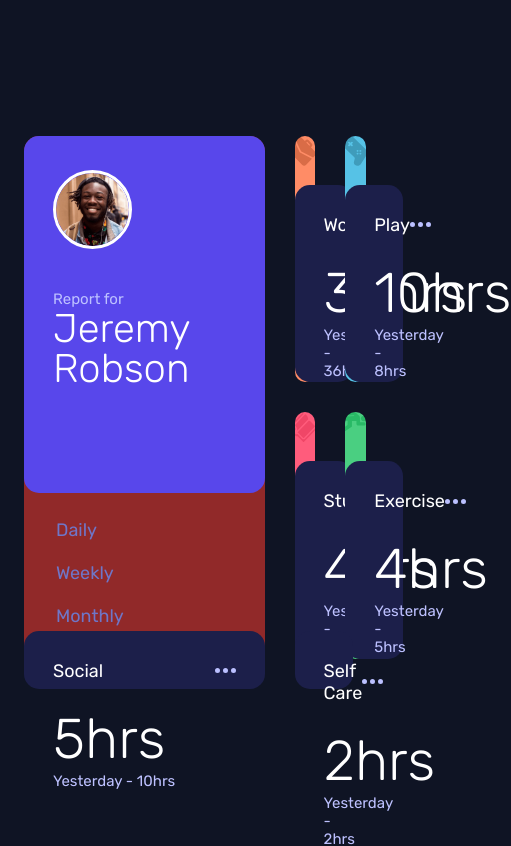
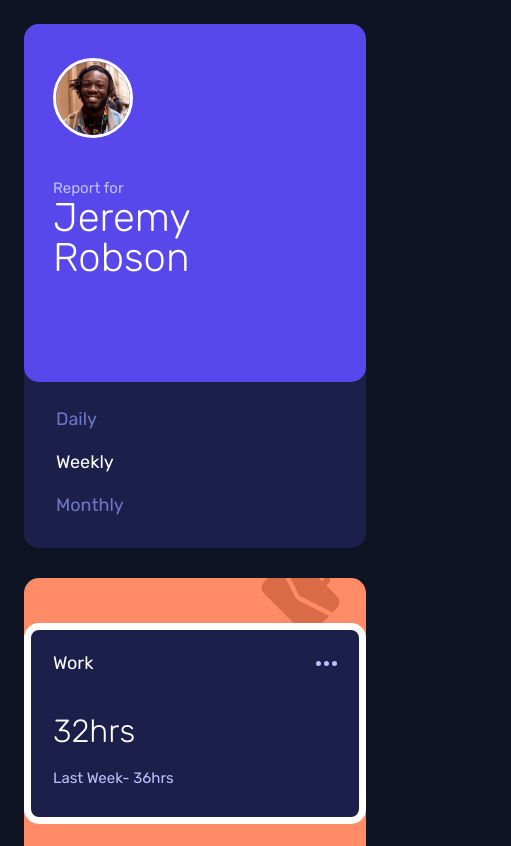
Before and after one commit to xvferdy/fem-time-tracking-dashboard, a React (Create React App) app: page / in a window 390 px wide. Shown: the top 846 px of the page, 511 px wide, since content can reach past the window. Built offline with nearby package versions, Linux system fonts and the light colour scheme.

Commit message:
Try to fix active className for tabs

```diff
--- a/src/components/Card.js
+++ b/src/components/Card.js
@@ -25,7 +25,14 @@ function Card({ title, timeframes }) {
 				</div>
 				<div className="card__content-detail">
 					<h3>{current}hrs</h3>
-					<p>Yesterday - {previous}hrs</p>
+					<p>
+						{period === "weekly"
+							? "Last Week"
+							: period === "daily"
+							? "Yesterday"
+							: "Last Month"}
+						- {previous}hrs
+					</p>
 				</div>
 			</div>
 		</div>
--- a/src/components/Profile.js
+++ b/src/components/Profile.js
@@ -1,10 +1,14 @@
 import React, { useContext } from "react";
 
 import { DispatchPeriodContext } from "../context/Period.context";
+import { PeriodContext } from "../context/Period.context";
+
 import avatar from "../assets/images/image-jeremy.png";
 
 function Profile() {
 	const dispatch = useContext(DispatchPeriodContext);
+	const period = useContext(PeriodContext);
+
 	return (
 		<section className="profile">
 			<div className="profile__header">
@@ -13,9 +17,24 @@ function Profile() {
 				<h1>Jeremy Robson</h1>
 			</div>
 			<div className="profile__tabs">
-				<button onClick={() => dispatch({ type: "DAILY" })}>Daily</button>
-				<button onClick={() => dispatch({ type: "WEEKLY" })}>Weekly</button>
-				<button onClick={() => dispatch({ type: "MONTHLY" })}>Monthly</button>
+				<button
+					className={period === "daily" ? "button button--active" : "button"}
+					onClick={() => dispatch({ type: "DAILY" })}
+				>
+					Daily
+				</button>
+				<button
+					className={period === "weekly" ? "button button--active" : "button"}
+					onClick={() => dispatch({ type: "WEEKLY" })}
+				>
+					Weekly
+				</button>
+				<button
+					className={period === "monthly" ? "button button--active" : "button"}
+					onClick={() => dispatch({ type: "MONTHLY" })}
+				>
+					Monthly
+				</button>
 			</div>
 		</section>
 	);
--- a/src/stylesheets/css/main.css
+++ b/src/stylesheets/css/main.css
@@ -34,6 +34,16 @@ h3 {
   line-height: 6.6rem;
   font-weight: 300;
 }
+@media only screen and (max-width: 1024px) {
+  h3 {
+    font-size: 4.4rem;
+  }
+}
+@media only screen and (max-width: 750px) {
+  h3 {
+    font-size: 3.2rem;
+  }
+}
 
 .container {
   min-height: calc(100vh - 20px);
@@ -43,9 +53,12 @@ h3 {
 }
 
 .dashboard {
+  max-width: 111rem;
   display: grid;
   grid-auto-columns: 1fr;
+  grid-auto-rows: 1fr;
   gap: 3rem;
+  grid-template-columns: repeat(auto-fit, minmax(200px, 1fr));
   grid-template-areas: "profile work play study" "profile exercise social self-care";
 }
 .dashboard .profile {
@@ -69,19 +82,20 @@ h3 {
 .dashboard .card--self-care {
   grid-area: self-care;
 }
-@media only screen and (max-width: 600px) {
+@media only screen and (max-width: 1024px) {
   .dashboard {
     grid-template-areas: "profile work play" "profile study exercise" "social self-care null";
   }
-  .dashboard .profile {
-    background-color: #912929;
+}
+@media only screen and (max-width: 750px) {
+  .dashboard {
+    grid-template-areas: "profile" "work" "play" "study" "exercise" "social" "self-care";
   }
 }
 
 .card--self-care, .card--social, .card--exercise, .card--study, .card--play, .card--work {
   background-repeat: no-repeat;
-  background-position: 90% 0;
-  background-size: 30px;
+  background-position: 90% -5%;
 }
 
 .card {
@@ -89,16 +103,15 @@ h3 {
   border-radius: 1.5rem;
 }
 .card__content {
+  transform: translateY(45px);
   display: flex;
   flex-direction: column;
   gap: 2.4rem;
-  height: 80%;
-  width: 100%;
-  position: absolute;
-  bottom: 0;
   background-color: #1c1f4a;
-  padding: 2.9rem;
+  padding: 2.2rem;
+  padding-bottom: 3rem;
   border-radius: 1.5rem;
+  border: 7px solid white;
 }
 .card__content-title {
   display: flex;
@@ -111,6 +124,7 @@ h3 {
 }
 .card__content-detail h3 {
   color: white;
+  margin-bottom: 5px;
 }
 .card__content-detail p {
   color: #bdc1ff;
@@ -141,7 +155,6 @@ h3 {
 }
 
 .profile {
-  max-width: 25.5rem;
   background-color: #1c1f4a;
   border-radius: 1.5rem;
 }
@@ -153,7 +166,7 @@ h3 {
   border-radius: inherit;
 }
 .profile__header img {
-  width: 7.9rem;
+  width: 8rem;
   border: 0.3rem solid white;
   border-radius: 50%;
 }
@@ -177,10 +190,16 @@ h3 {
   border: none;
   background: none;
   outline: none;
+}
+.profile__tabs .button {
   font-size: 1.8rem;
   color: #6f76c8;
+  transition: 0.2s;
 }
-.profile__tabs button:hover, .profile__tabs button:focus {
+.profile__tabs .button--active {
+  color: white;
+}
+.profile__tabs .button:hover {
   color: white;
 }
 
--- a/src/stylesheets/scss/base/_typography.scss
+++ b/src/stylesheets/scss/base/_typography.scss
@@ -17,4 +17,10 @@ h3 {
 	font-size: 5.6rem;
 	line-height: 6.6rem;
 	font-weight: 300;
+	@include display(tab-land) {
+		font-size: 4.4rem;
+	}
+	@include display(phone) {
+		font-size: 3.2rem;
+	}
 }
--- a/src/stylesheets/scss/components/_card.scss
+++ b/src/stylesheets/scss/components/_card.scss
@@ -3,8 +3,9 @@
 %card-sleeve {
 	// position: relative;
 	background-repeat: no-repeat;
-	background-position: 90% 0;
-	background-size: 30px;
+	background-position: 90% -5%;
+
+	// min-height: 246px;
 }
 
 .card {
@@ -14,17 +15,32 @@
 	// display: flex;
 
 	&__content {
-		// margin-top: 21px;
+		// margin-top: 41px;
+		transform: translateY(45px);
+
 		display: flex;
 		flex-direction: column;
+
 		gap: 2.4rem;
-		height: 80%;
-		width: 100%;
-		position: absolute;
-		bottom: 0;
+
+		// height: 100%;
+		// width: 100%;
+
+		// position: absolute;
+		// bottom: 0;
+
 		background-color: $dark-blue;
-		padding: 2.9rem;
+		// padding: 2.2rem;
+		padding: 2.2rem;
+		padding-bottom: 3rem;
+
 		border-radius: 1.5rem; //FIXME:
+		border: 7px solid white;
+
+		//ss
+		// padding: 2.5rem;
+		// border: 7px solid $dark-blue;
+		// height: 203px;
 
 		&-title {
 			display: flex;
@@ -38,6 +54,7 @@
 		&-detail {
 			h3 {
 				color: white;
+				margin-bottom: 5px;
 			}
 			p {
 				color: $pale-blue;
--- a/src/stylesheets/scss/components/_dashboard.scss
+++ b/src/stylesheets/scss/components/_dashboard.scss
@@ -1,9 +1,17 @@
 @use "../helpers/" as *;
 
 .dashboard {
+	max-width: 111rem;
 	display: grid;
 	grid-auto-columns: 1fr;
+	grid-auto-rows: 1fr;
 	gap: 3rem;
+	// grid-template-rows: 1fr;
+	// grid-template-columns: repeat(4, 1fr);
+	// grid-template-columns: repeat(auto-fill, minmax(375px, 1fr));
+	// grid-template-rows: repeat(auto-fill, 1fr);
+	grid-template-columns: repeat(auto-fit, minmax(200px, 1fr));
+
 	grid-template-areas:
 		"profile work play study"
 		"profile exercise social self-care";
@@ -29,14 +37,20 @@
 		grid-area: self-care;
 	}
 
-	@include display(phone) {
+	@include display(tab-land) {
 		grid-template-areas:
 			"profile work play"
 			"profile study exercise"
 			"social self-care null";
-
-		.profile {
-			background-color: rgb(145, 41, 41);
-		}
+	}
+	@include display(phone) {
+		grid-template-areas:
+			"profile"
+			"work"
+			"play"
+			"study"
+			"exercise"
+			"social"
+			"self-care";
 	}
 }
--- a/src/stylesheets/scss/components/_profile.scss
+++ b/src/stylesheets/scss/components/_profile.scss
@@ -1,7 +1,7 @@
 @use "../helpers/" as *;
 
 .profile {
-	max-width: 25.5rem;
+	// max-width: 25.5rem;
 	background-color: $dark-blue;
 
 	border-radius: 1.5rem;
@@ -13,7 +13,7 @@
 		border-radius: inherit;
 
 		img {
-			width: 7.9rem;
+			width: 8rem;
 			border: 0.3rem solid white;
 			border-radius: 50%;
 		}
@@ -38,10 +38,16 @@
 			border: none;
 			background: none;
 			outline: none;
+		}
+
+		.button {
 			font-size: 1.8rem;
 			color: $desaturated-blue;
-			&:hover,
-			&:focus {
+			transition: 0.2s;
+			&--active {
+				color: white;
+			}
+			&:hover {
 				color: white;
 			}
 		}
--- a/src/stylesheets/scss/helpers/_breakpoints.scss
+++ b/src/stylesheets/scss/helpers/_breakpoints.scss
@@ -5,7 +5,7 @@
 		}
 	}
 	@if ($breakpoint == phone) {
-    @media only screen and(max-width: 600px) {
+		@media only screen and(max-width: 750px) {
 			@content;
 		}
 	}
```
Also changed, not shown: 2 other files (tests, documents, lock files or other folders). Lines whose indentation alone changed are shown as unchanged.
